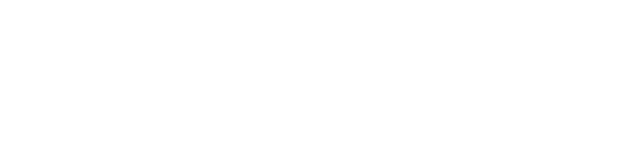
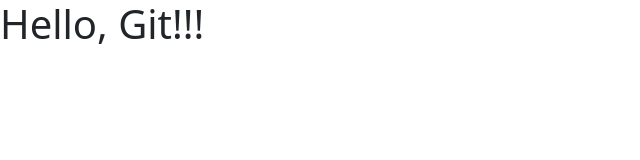
Before and after one commit to pavlovitenko/test-repo, a plain HTML site: page index.html in a window 1280 px wide. Shown: the whole page, without its empty margins (0-640 px from the left). Drawn offline with nearby package versions, Linux system fonts and the light colour scheme.

Commit message:
second commit

```diff
--- a/index.html
+++ b/index.html
@@ -4,8 +4,22 @@
     <meta charset="UTF-8">
     <meta name="viewport" content="width=device-width, initial-scale=1.0">
     <title>Document</title>
+    <link href="https://cdn.jsdelivr.net/npm/bootstrap@5.3.0/dist/css/bootstrap.min.css" rel="stylesheet" integrity="sha384-9ndCyUaIbzAi2FUVXJi0CjmCapSmO7SnpJef0486qhLnuZ2cdeRhO02iuK6FUUVM" crossorigin="anonymous">
 </head>
 <body>
+    <h1>Hello, Git!!!</h1>
 
+
+
+
+
+
+
+
+
+
+
+
+    <script src="https://cdn.jsdelivr.net/npm/bootstrap@5.3.0/dist/js/bootstrap.bundle.min.js" integrity="sha384-geWF76RCwLtnZ8qwWowPQNguL3RmwHVBC9FhGdlKrxdiJJigb/j/68SIy3Te4Bkz" crossorigin="anonymous"></script>
 </body>
 </html>
```
